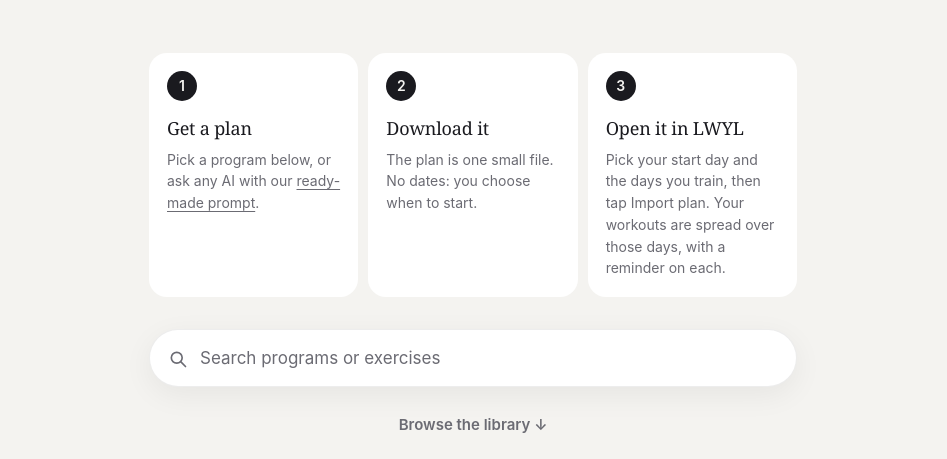
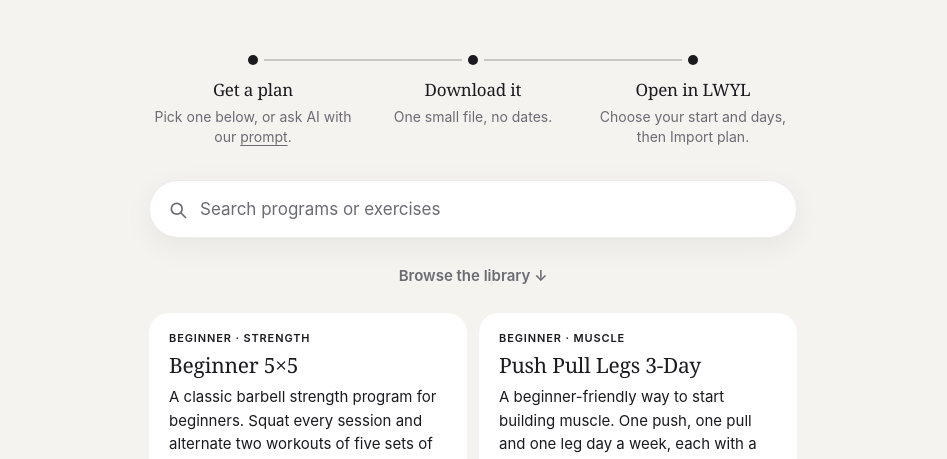
Before and after one commit to iambalabharathi/getlwyl.app, a plain HTML site: page routines/index.html in a window 1280 px wide. Shown: the part 297-756 px from the top of the page, without its empty margins (167-1114 px from the left). Drawn offline with Linux system fonts and the light colour scheme.

Commit message:
Plans: the steps as a horizontal timeline (dots on one line, short text) instead of numbered cards
Co-Authored-By: Claude Opus 5.5 <noreply@anthropic.com>

```diff
--- a/assets/styles.css
+++ b/assets/styles.css
@@ -447,16 +447,19 @@ code { font: 0.9em ui-monospace, "SF Mono", Menlo, monospace; background: var(--
 .notify.is-sending .button { opacity: 0.6; }
 .notify-note.is-done { color: var(--ink); font-size: 15px; }
 .notify-note.is-error { color: #C0392B; }
-/* Plans page: the three steps, smaller, between the intro and the search. */
-.plan-steps { margin: 24px 0 28px; gap: 10px; }
-.plan-steps li { padding: 18px; border-radius: 18px; }
-.plan-steps h3 { font-size: 18px; }
-.plan-steps p { font-size: 14px; }
-.plan-steps a { color: inherit; }
+/* Plans page: the three steps as a horizontal timeline — a dot each on one line. */
+.plan-timeline { list-style: none; padding: 0; margin: 26px 0 30px; display: grid; grid-template-columns: repeat(3, 1fr); gap: 12px; text-align: center; }
+.plan-timeline li { position: relative; padding-top: 22px; }
+.plan-timeline li::before { content: ""; position: absolute; top: 0; left: 50%; width: 10px; height: 10px; margin-left: -5px;
+                            border-radius: 50%; background: var(--ink); }
+/* The line: from each dot to the next one. */
+.plan-timeline li + li::after { content: ""; position: absolute; top: 4.5px; right: calc(50% + 11px); width: calc(100% + 12px - 22px);
+                                height: 1.5px; background: var(--ink); opacity: 0.2; }
+.plan-timeline h3 { margin: 0 0 4px; font-size: 17px; }
+.plan-timeline p { margin: 0; font-size: 14px; line-height: 1.4; color: var(--ink-2); }
+.plan-timeline a { color: inherit; }
 @media (max-width: 640px) {
-  /* Phones: number beside the title, so the search stays near the top. */
-  .plan-steps { gap: 8px; margin: 20px 0 22px; }
-  .plan-steps li { display: grid; grid-template-columns: 30px 1fr; column-gap: 12px; padding: 14px 16px; }
-  .plan-steps .byo-num { grid-row: span 2; margin: 0; }
-  .plan-steps h3 { margin: 4px 0 2px; font-size: 17px; }
+  .plan-timeline { gap: 8px; margin: 22px 0 24px; }
+  .plan-timeline h3 { font-size: 15px; }
+  .plan-timeline p { font-size: 13px; }
 }
--- a/routines/index.html
+++ b/routines/index.html
@@ -7,7 +7,7 @@
   <script src="/assets/theme.js?v=2"></script>
   <meta name="description" content="Search our free library of training programs for the gym, home and running, download one and open it in LWYL — or make your own plan with ChatGPT or Claude.">
   <link rel="icon" href="/assets/apple-touch-icon.png">
-  <link rel="stylesheet" href="/assets/styles.css?v=44">
+  <link rel="stylesheet" href="/assets/styles.css?v=45">
 </head>
 <body>
   <header class="wrap top">
@@ -26,10 +26,10 @@
       <h1>Plans</h1>
       <p class="updated">A free library of ready-made programs for the gym, home and running, with more on the way. Download one, open it in LWYL, and choose your start day and the days you train.</p>
 
-      <ol class="byo-steps plan-steps" aria-label="How it works">
-        <li><span class="byo-num">1</span><h3>Get a plan</h3><p>Pick a program below, or ask any AI with our <a href="#ai">ready-made prompt</a>.</p></li>
-        <li><span class="byo-num">2</span><h3>Download it</h3><p>The plan is one small file. No dates: you choose when to start.</p></li>
-        <li><span class="byo-num">3</span><h3>Open it in LWYL</h3><p>Pick your start day and the days you train, then tap Import plan. Your workouts are spread over those days, with a reminder on each.</p></li>
+      <ol class="plan-timeline" aria-label="How it works">
+        <li><h3>Get a plan</h3><p>Pick one below, or ask AI with our <a href="#ai">prompt</a>.</p></li>
+        <li><h3>Download it</h3><p>One small file, no dates.</p></li>
+        <li><h3>Open in LWYL</h3><p>Choose your start and days, then Import plan.</p></li>
       </ol>
 
       <div class="search">
```
Also changed, not shown: index.html (+1 -1 lines), privacy/index.html (+1 -1 lines), support/index.html (+1 -1 lines).
